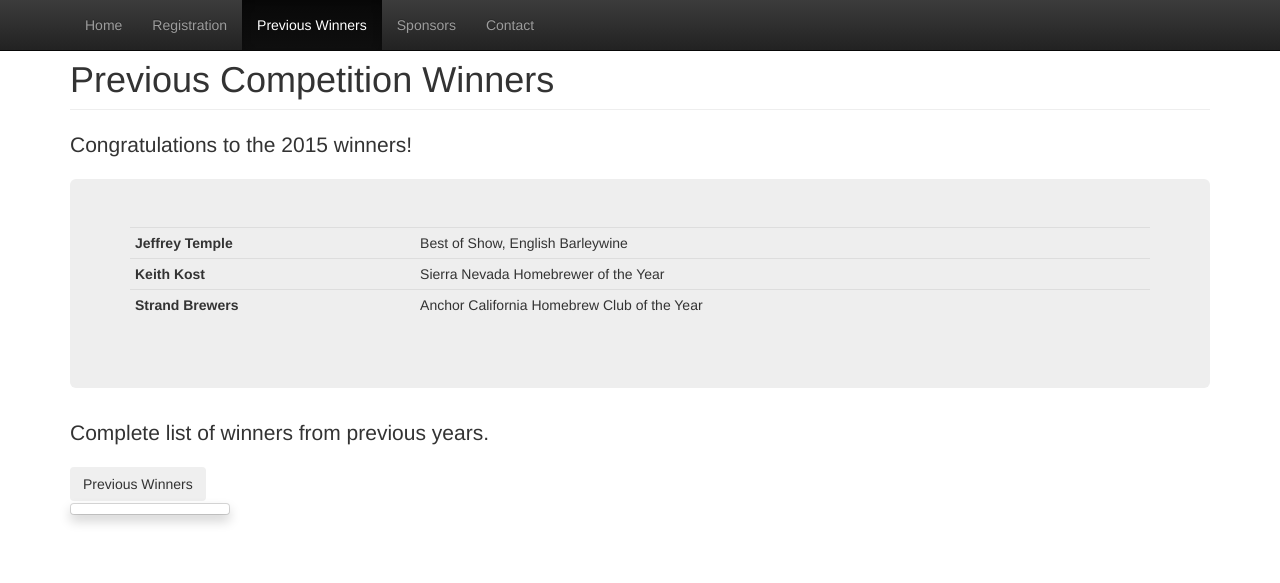
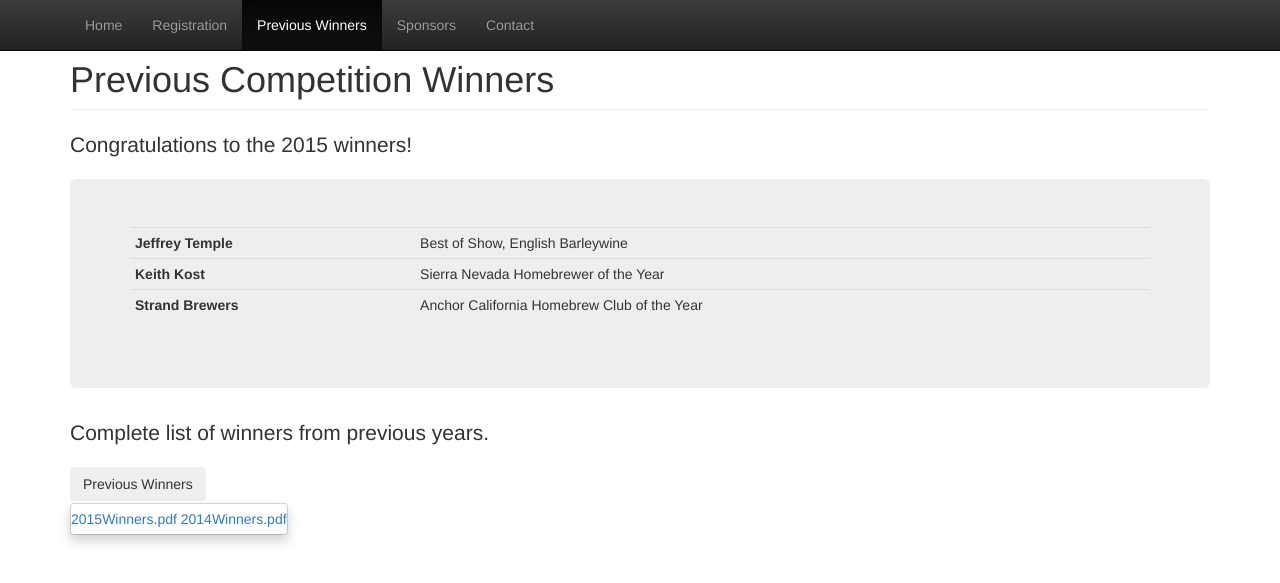
Before and after one commit to castatebrewcomp/castatebrewcomp.github.io, a Jekyll site: the page built from previous.html, in a window 1280 px wide. Shown: the top 583 px of the page. Built offline with Jekyll 4.4.1, drawn with Linux system fonts in a browser that asks for light colours.

```diff
--- a/previous.html
+++ b/previous.html
@@ -33,22 +33,14 @@
   <p class="lead">Complete list of winners from previous years.</p>
 
   <div class="dropdown open">
-    <button class="btn btn-secondary dropdown-toggle" type="button" id="dropdownMenu2" data-toggle="dropdown" aria-haspopup="true" aria-expanded="false">
+    <button class="btn btn-secondary dropdown-toggle" type="button" id="dropdownMenu1" data-toggle="dropdown" aria-haspopup="true" aria-expanded="false">
       Previous Winners
     </button>
-    <div class="dropdown-menu" aria-labelledby="dropdownMenu2">
-      <div class="dropdown-menu">
-        <button class="dropdown-item" type="button"><a href="/pdfs/2015Winners.pdf" target="_blank">2015Winners.pdf</a></button>
-        <button class="dropdown-item" type="button"><a href="/pdfs/2014Winners.pdf">2014Winners.pdf</a></button>
-        <button class="dropdown-item" type="button"><a href="/pdfs/2013Winners.pdf">2013Winners.pdf</a></button>
-        <button class="dropdown-item" type="button"><a href="/pdfs/2012Winners.pdf">2012Winners.pdf</a></button>
-        <button class="dropdown-item" type="button"><a href="/pdfs/2011Winners.pdf">2011Winners.pdf</a></button>
-        <button class="dropdown-item" type="button"><a href="/pdfs/2010Winners.pdf">2010Winners.pdf</a></button>
-        <button class="dropdown-item" type="button"><a href="/pdfs/2009Winners.pdf">2009Winners.pdf</a></button>
-        <button class="dropdown-item" type="button"><a href="/pdfs/2008Winners.pdf">2008Winners.pdf</a></button>
-        <button class="dropdown-item" type="button"><a href="/pdfs/2007Winners.pdf">2007Winners.pdf</a></button>
-      </div>
+    <div class="dropdown-menu" aria-labelledby="dropdownMenu1">
+      <a class="dropdown-item" href="/pdfs/2015Winners.pdf" target="_blank">2015Winners.pdf</a></button>
+      <a class="dropdown-item" href="/pdfs/2014Winners.pdf" target="_blank">2014Winners.pdf</a></button>
     </div>
+  </div>
 
 <!--
   <table class="table table-hover table-condensed">
```
